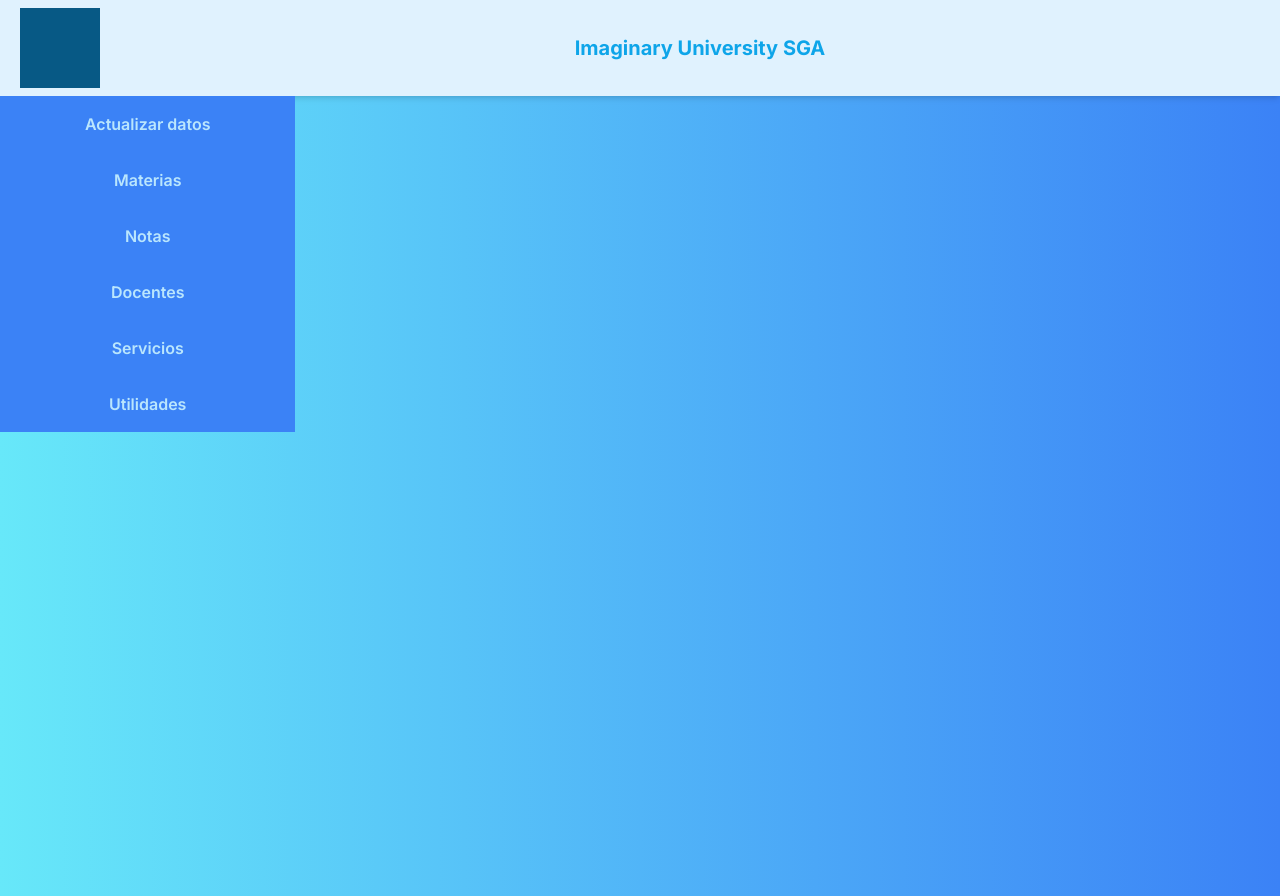
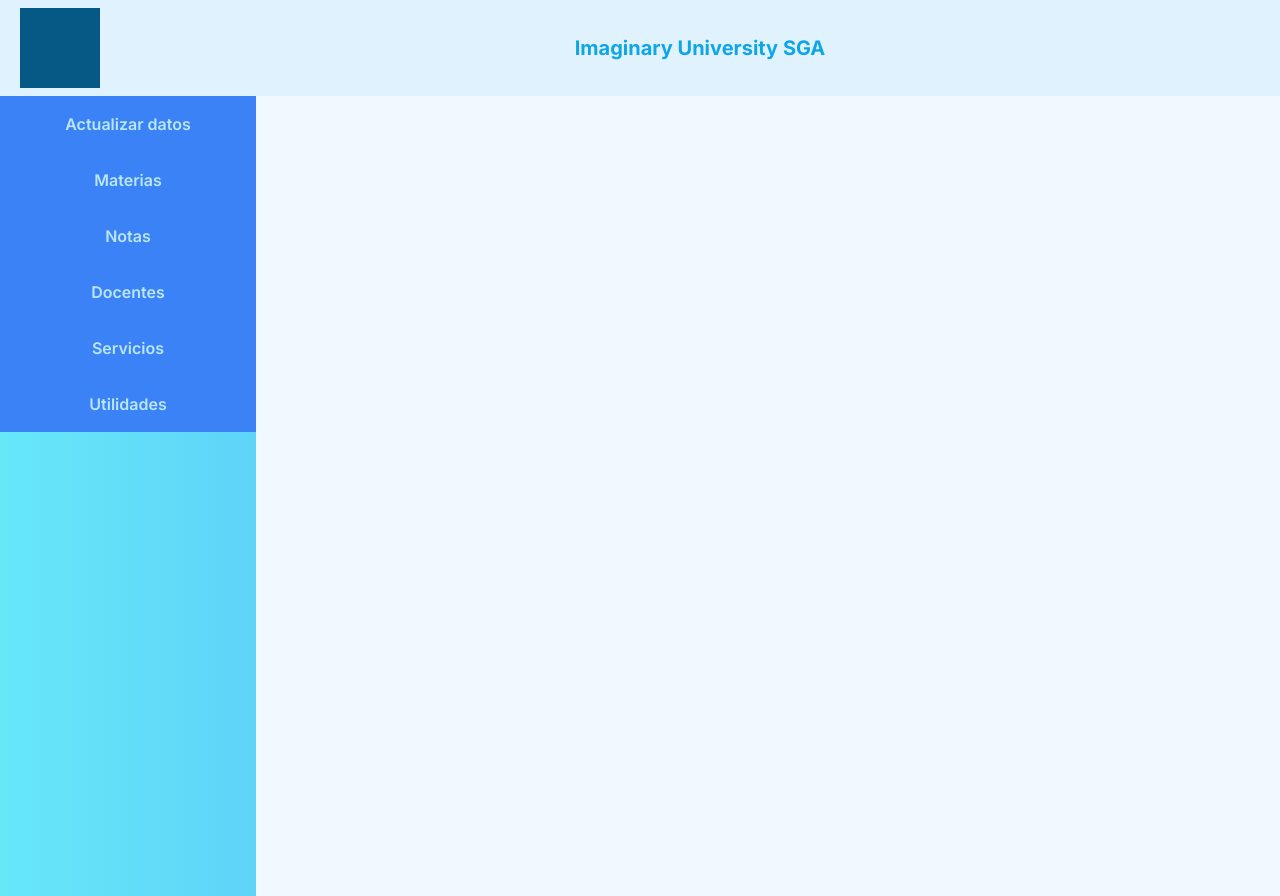
Before and after one commit to Michael-Jimenez-C/SGA, a Next.js app in the folder app/: page /home/estudiante in a window 1280 px wide. Built offline with nearby package versions, Linux system fonts and the light colour scheme.

Commit message:
Cambios menores de estilo

```diff
--- /dev/null
+++ b/app/app/home/Panel.tsx
@@ -0,0 +1,4 @@
+'use client'
+export default function Panel({children}:any){
+    return (<div className="min-h-screen sm:w-4/5 w-full bg-sky-50">{children}</div>)
+}
--- a/app/app/home/administrativo/page.tsx
+++ b/app/app/home/administrativo/page.tsx
@@ -1,20 +1,24 @@
 'use client'
 import Hedr from '../header'
 import Submenu from '../submenu'
+import Barra from '../barra_lateral'
+import Panel from '../Panel'
 
 export default function home() {
   return (
     <main className="flex min-h-screen flex-col items-center justify-between bg-gradient-to-r from-cyan-300 to-blue-500">
     <Hedr/>
     <div className="flex w-full flex-col sm:flex-row">
-      <div className="min-h-screen w-full sm:w-96">
+      <Barra>
           <Submenu titulo="Utilidades" items={[
               ['Materias'],
               ['Profesores'],
               ['Estudiantes']
               ]}/>
-      </div>
-      <div className="min-h-screen w-full"></div>
+      </Barra>
+      <Panel>
+
+      </Panel>
     </div>
     </main>
   )
--- /dev/null
+++ b/app/app/home/barra_lateral.tsx
@@ -0,0 +1,5 @@
+'use client'
+
+export default function Barra({children}:any){
+    return (<div className="w-full h-max sm:min-h-screen sm:w-1/5">{children}</div>)
+}
--- a/app/app/home/estudiante/page.tsx
+++ b/app/app/home/estudiante/page.tsx
@@ -1,6 +1,8 @@
 'use client'
 import Hedr from '../header'
 import Submenu from '../submenu'
+import Barra from '../barra_lateral'
+import Panel from '../Panel'
 
 export default function home() {
 
@@ -8,7 +10,7 @@ export default function home() {
     <main className="flex min-h-screen flex-col items-center justify-between bg-gradient-to-r from-cyan-300 to-blue-500">
     <Hedr/>
     <div className="flex w-full flex-col sm:flex-row">
-      <div className="min-h-screen w-full sm:w-96">
+      <Barra>
         <Submenu titulo="Actualizar datos" items={[
           ['Actualizar datos'],
           ['Inscribir materias']
@@ -36,8 +38,11 @@ export default function home() {
           ['Historia académica'],
           ['Herramientas e interfaces']
           ]}/>
-      </div>
-      <div className="min-h-screen w-full"></div>
+      </Barra>
+
+      <Panel>
+
+      </Panel>
     </div>
     </main>
   )
--- a/app/app/home/profesor/page.tsx
+++ b/app/app/home/profesor/page.tsx
@@ -1,6 +1,8 @@
 'use client'
+import Barra from '../barra_lateral'
 import Hedr from '../header'
 import Submenu from '../submenu'
+import Panel from '../Panel'
 
 export default function home() {
 
@@ -8,7 +10,7 @@ export default function home() {
     <main className="flex min-h-screen flex-col items-center justify-between bg-gradient-to-r from-cyan-300 to-blue-500">
     <Hedr/>
     <div className="flex w-full flex-col sm:flex-row">
-      <div className="min-h-screen w-full sm:w-96">
+      <Barra>
         <Submenu titulo='Materias' items={[
           ['Materias'],
           ['Horario']
@@ -20,8 +22,11 @@ export default function home() {
           ['Calificación de estudiantes'],
           ['Herramientas e interfaces']
           ]}/>
-      </div>
-      <div className="min-h-screen w-full"></div>
+      </Barra>
+      <Panel>
+
+
+      </Panel>
     </div>
     </main>
   )
```
